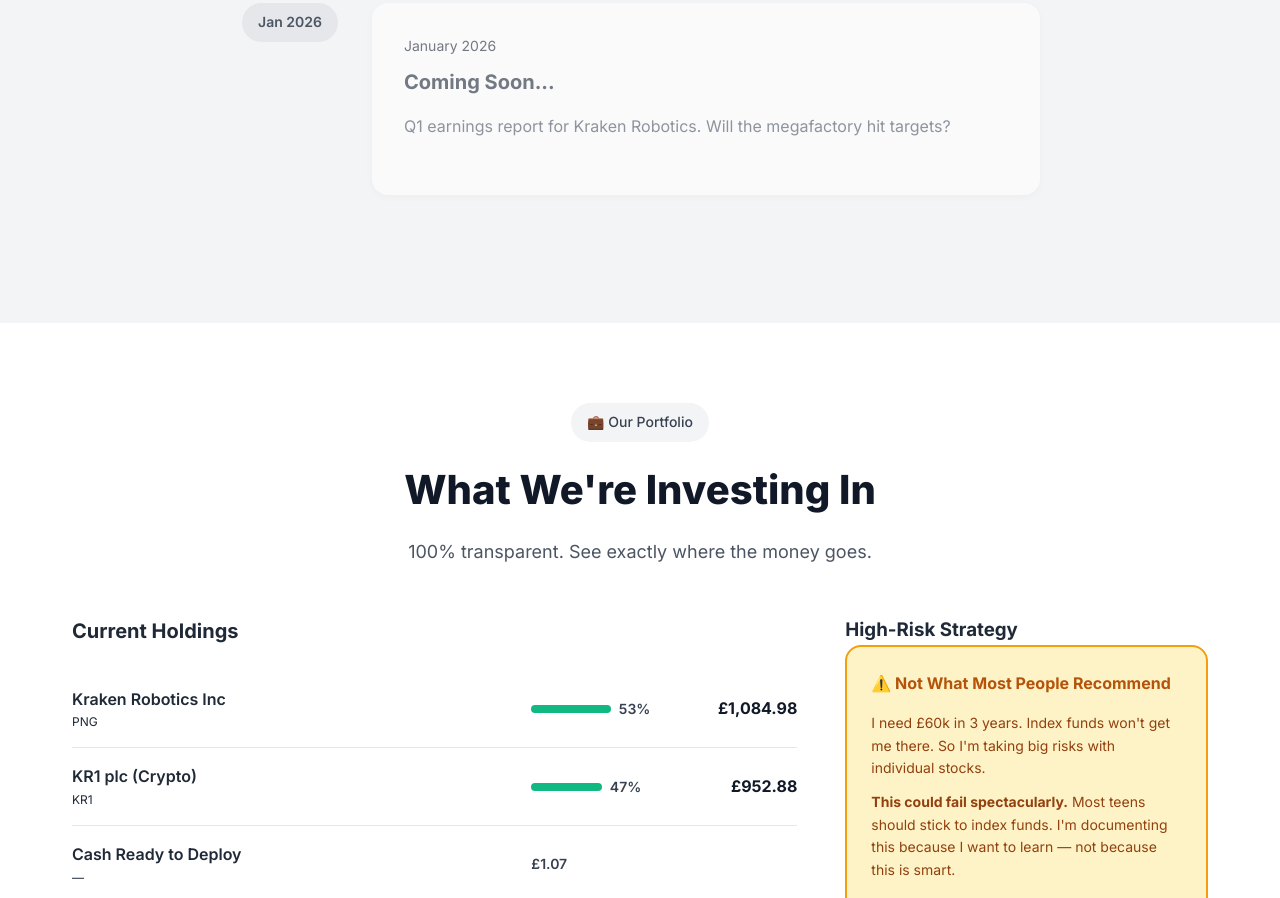
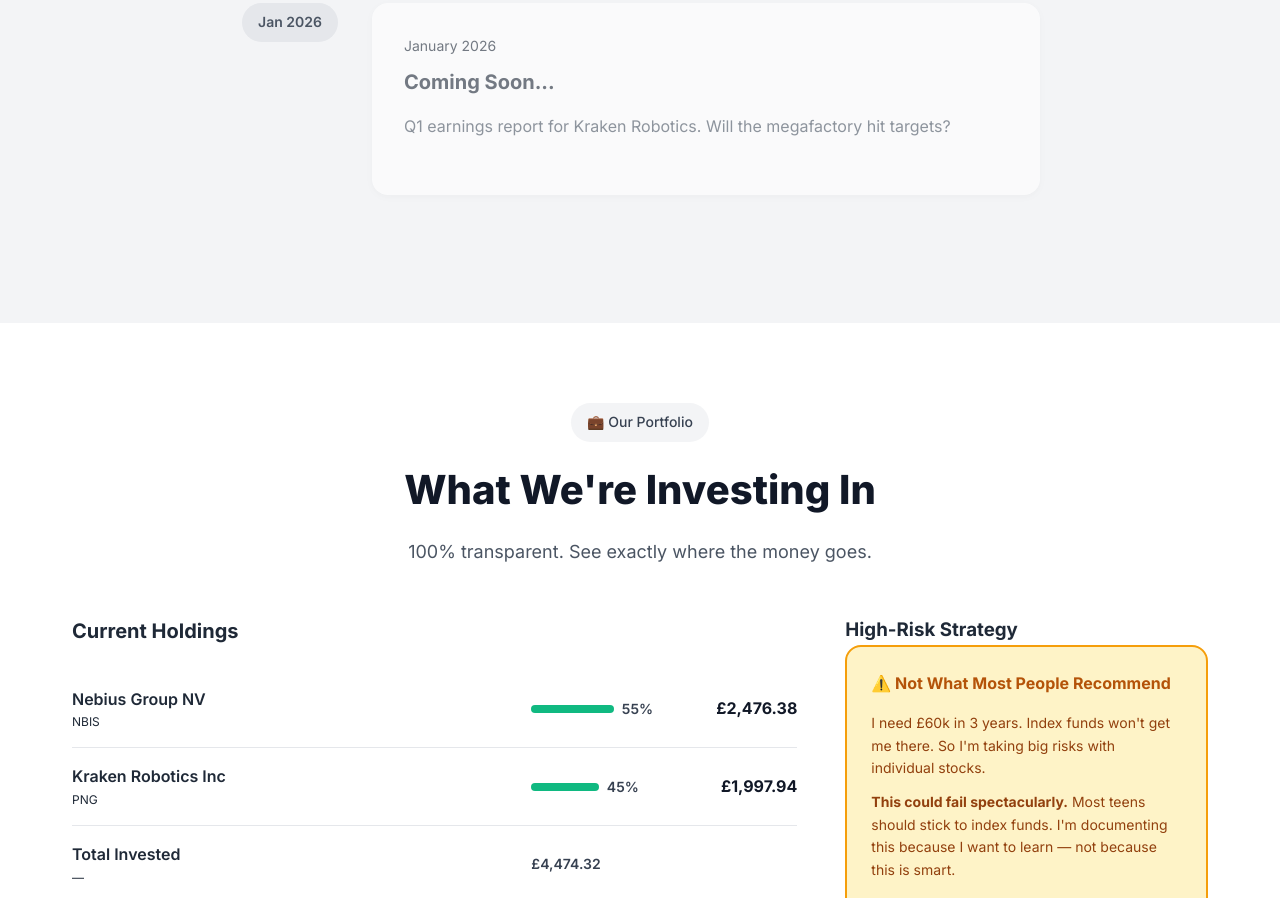
Before and after one commit to izaimza0-topbruv/imzainvest, a website: page index.html in a window 1280 px wide. Shown: the part 1902-2800 px from the top of the page. Drawn offline with Linux system fonts and the light colour scheme.

Commit message:
Update portfolio: Nebius 34 units (£2,476), Kraken 549 units (£1,998)

```diff
--- a/index.html
+++ b/index.html
@@ -79,7 +79,7 @@
 <body>
     <!-- Announcement Bar -->
     <div class="announcement-bar">
-        <span>🌱 Portfolio: £2,037.86 | PNG +8.6% | KR1 flat | <a href="blog/why-im-betting-on-underwater-robots.html">Read thesis →</a></span>
+        <span>🌱 Portfolio: £4,474.32 invested | PNG 549 units | NBIS 34 units | <a href="blog/why-im-betting-on-underwater-robots.html">Read thesis →</a></span>
     </div>
 
     <!-- Navigation -->
@@ -265,33 +265,33 @@
                     <h3>Current Holdings</h3>
                     <div class="holding">
                         <div class="holding-info">
+                            <span class="holding-name">Nebius Group NV</span>
+                            <span class="holding-ticker">NBIS</span>
+                        </div>
+                        <div class="holding-allocation">
+                            <div class="allocation-bar" style="width: 55%;"></div>
+                            <span class="allocation-percent">55%</span>
+                        </div>
+                        <div class="holding-value">£2,476.38</div>
+                    </div>
+                    <div class="holding">
+                        <div class="holding-info">
                             <span class="holding-name">Kraken Robotics Inc</span>
                             <span class="holding-ticker">PNG</span>
                         </div>
                         <div class="holding-allocation">
-                            <div class="allocation-bar" style="width: 53%;"></div>
-                            <span class="allocation-percent">53%</span>
+                            <div class="allocation-bar" style="width: 45%;"></div>
+                            <span class="allocation-percent">45%</span>
                         </div>
-                        <div class="holding-value">£1,084.98</div>
-                    </div>
-                    <div class="holding">
-                        <div class="holding-info">
-                            <span class="holding-name">KR1 plc (Crypto)</span>
-                            <span class="holding-ticker">KR1</span>
-                        </div>
-                        <div class="holding-allocation">
-                            <div class="allocation-bar" style="width: 47%;"></div>
-                            <span class="allocation-percent">47%</span>
-                        </div>
-                        <div class="holding-value">£952.88</div>
+                        <div class="holding-value">£1,997.94</div>
                     </div>
                     <div class="holding cash-row">
                         <div class="holding-info">
-                            <span class="holding-name">Cash Ready to Deploy</span>
+                            <span class="holding-name">Total Invested</span>
                             <span class="holding-ticker">—</span>
                         </div>
                         <div class="holding-allocation">
-                            <span class="allocation-percent tiny">£1.07</span>
+                            <span class="allocation-percent tiny">£4,474.32</span>
                         </div>
                     </div>
                 </div>
```
